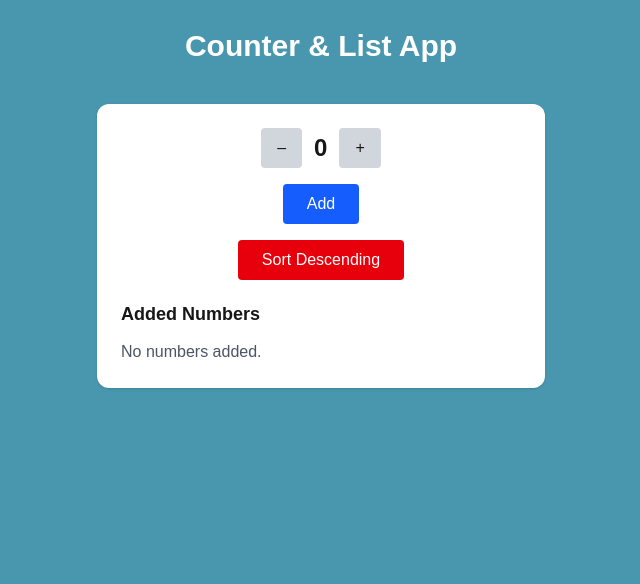
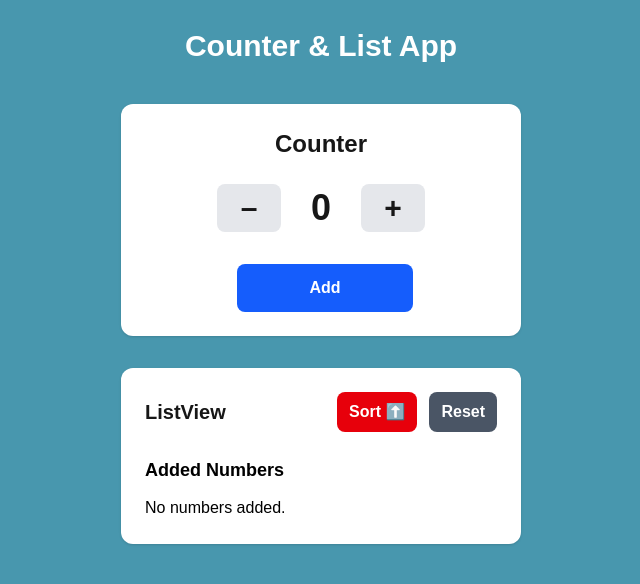
Before and after one commit to Ratnapurampravalika/raiqa-health-assignment, a Next.js app: page / in a window 1280 px wide. Shown: the top 584 px of the page, without its empty margins (319-959 px from the left). Built offline with nearby package versions, Linux system fonts and the light colour scheme.

Commit message:
Made small changes

```diff
--- a/components/counter.tsx
+++ b/components/counter.tsx
@@ -8,77 +8,89 @@ export default function Counter() {
   const [items, setItems] = useState<number[]>([]);
   const [sortAsc, setSortAsc] = useState(true);
 
-  function increment() {
-    setCount(prev => prev + 1);
-  }
+  const increment = () => setCount(prev => prev + 1);
+  const decrement = () => setCount(prev => (prev > 0 ? prev - 1 : 0));
 
-  function decrement() {
-    setCount(prev => (prev > 0 ? prev - 1 : 0));
-  }
-
-  function addItem() {
+  const addItem = () => {
     if (count > 0 && !items.includes(count)) {
-      const updated = [...items, count];
-      setItems(
-        sortAsc
-          ? updated.sort((a, b) => a - b)
-          : updated.sort((a, b) => b - a)
-      );
+      const updatedItems = [...items, count];
+      const sortedItems = sortAsc
+        ? updatedItems.sort((a, b) => a - b)
+        : updatedItems.sort((a, b) => b - a);
+      setItems(sortedItems);
       setCount(0);
     }
-  }
+  };
 
-  function toggleSort() {
-    const newOrder = !sortAsc;
-    setSortAsc(newOrder);
-    setItems(
-      newOrder
+  const toggleSort = () => {
+    const newSortAsc = !sortAsc;
+    setSortAsc(newSortAsc);
+    const sortedItems = newSortAsc
       ? [...items].sort((a, b) => a - b)
-        : [...items].sort((a, b) => b - a)
-    );
-  }
+      : [...items].sort((a, b) => b - a);
+    setItems(sortedItems);
+  };
+
+  const resetAll = () => {
+    setItems([]);
+    setCount(0);
+    setSortAsc(true);
+  };
 
   return (
-    <div className="max-w-md mx-auto mt-10 p-6 bg-white rounded-xl shadow space-y-4">
+    <main className="max-w-md mx-auto mt-10 space-y-8 px-4 sm:px-6">
 
-      <div className="flex items-center justify-center gap-3">
+      <section className="bg-white rounded-xl shadow p-6">
+        <h1 className="text-center text-2xl font-semibold mb-6">Counter</h1>
+        <div className="flex flex-wrap justify-center items-center gap-4">
           <button
             onClick={decrement}
-          className="px-4 py-2 bg-gray-300 rounded hover:bg-gray-400"
+            aria-label="Decrease count"
+            className="w-16 h-12 text-3xl font-bold bg-gray-200 rounded-lg hover:bg-gray-300 transition"
           >
             –
           </button>
-        <span className="text-2xl font-bold">{count}</span>
+          <span className="min-w-[3rem] text-center text-4xl font-extrabold">
+            {count}
+          </span>
           <button
             onClick={increment}
-          className="px-4 py-2 bg-gray-300 rounded hover:bg-gray-400"
+            aria-label="Increase count"
+            className="w-16 h-12 text-3xl font-bold bg-gray-200 rounded-lg hover:bg-gray-300 transition"
           >
             +
           </button>
         </div>
-
-
-      <div className="flex justify-center">
         <button
           onClick={addItem}
-          className="px-6 py-2 bg-blue-500 text-white rounded bg-blue-600"
+          className="mt-8 ml-23 w-1/2 py-3 bg-blue-600 text-white rounded-lg font-semibold hover:bg-blue-700 transition"
         >
           Add
         </button>
+      </section>
+
+
+      <section className="bg-white rounded-xl shadow p-6 space-y-6">
+        <div className="flex flex-wrap items-center justify-between gap-4">
+          <h1 className="text-xl font-bold">ListView</h1>
+          <div className="flex gap-3">
+            <button
+              onClick={toggleSort}
+              className="px-3 py-2 bg-red-600 text-white rounded-lg font-semibold hover:bg-red-700 transition flex items-center gap-2"
+            >
+              Sort  {sortAsc ? '⬆️' : '⬇️'}
+            </button>
+            <button
+              onClick={resetAll}
+              className="px-3 py-2 bg-gray-600 text-white rounded-lg font-semibold hover:bg-gray-700 transition"
+            >
+              Reset
+            </button>
+          </div>
         </div>
 
-
-      <div className="flex justify-center">
-        <button
-          onClick={toggleSort}
-          className="px-6 py-2 bg-red-600 text-white rounded bg-green-600"
-        >
-          Sort {sortAsc ? 'Descending' : 'Ascending'}
-        </button>
-      </div>
-
-
         <ListView items={items} />
-    </div>
+      </section>
+    </main>
   );
 }
--- a/components/listview.tsx
+++ b/components/listview.tsx
@@ -8,9 +8,9 @@ export default function ListView({ items }: ListViewProps) {
   return (
     <div className="mt-5">
 
-      <h2 className="text-lg font-semibold mb-3">Added Numbers</h2>
+      <h2 className="text-lg text-black font-semibold mb-3">Added Numbers</h2>
       {items.length === 0 ? (
-        <p className="text-gray-600">No numbers added.</p>
+        <p className="text-black">No numbers added.</p>
       ) : (
         <ul className="list-disc list-inside space-y-1">
           {items.map((num, i) => (
```
Lines whose indentation alone changed are shown as unchanged.
